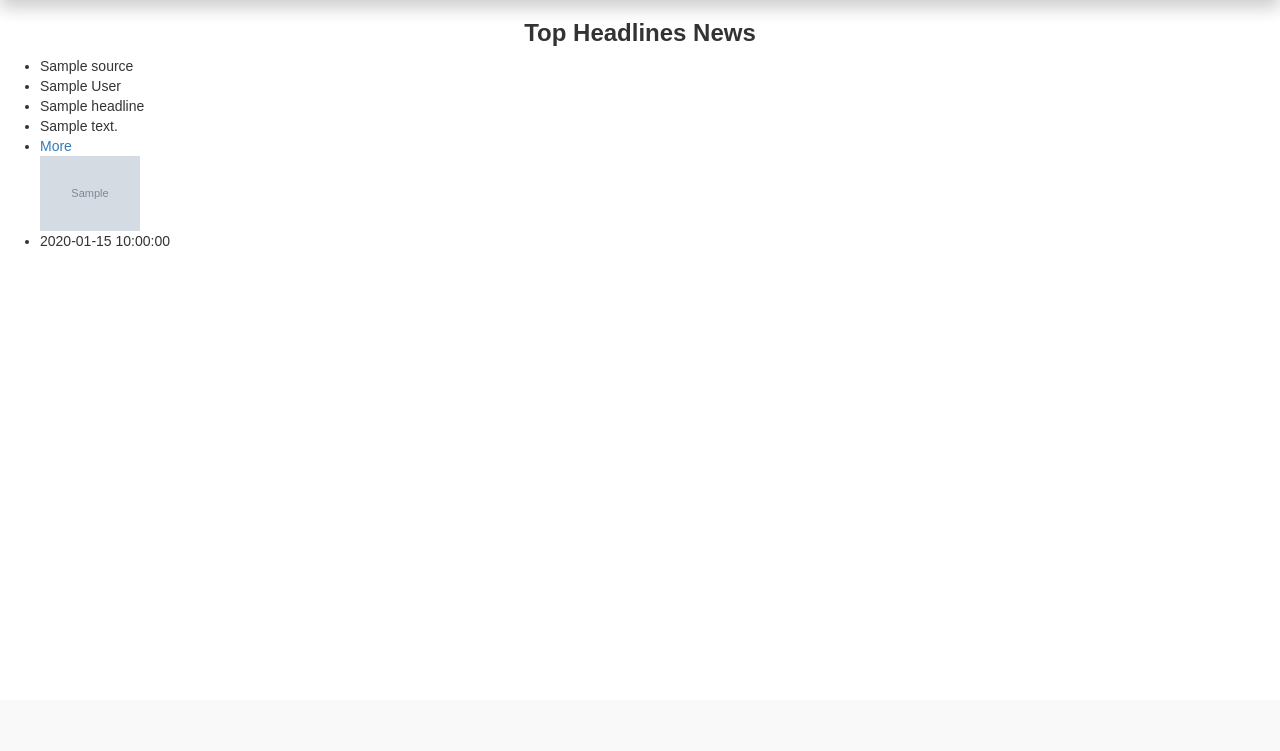
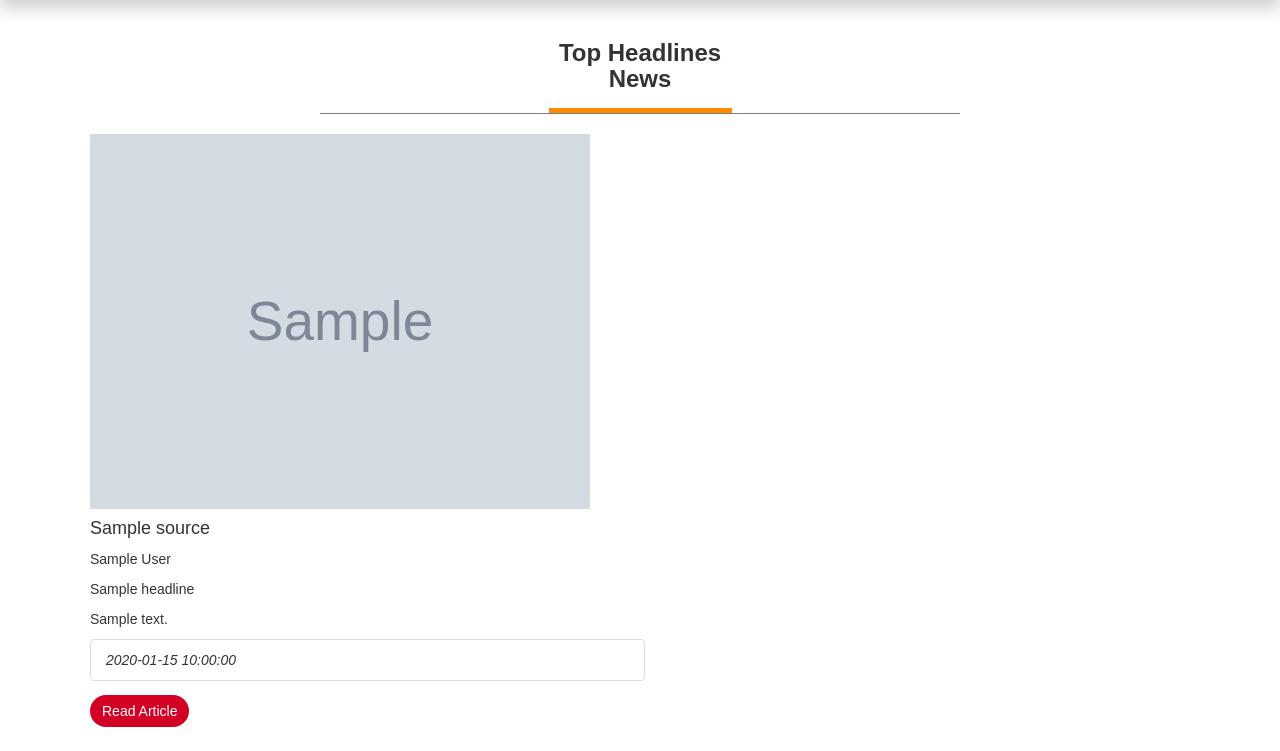
Before and after one commit to ZephonMakale/News-Api, a Flask app: template app/templates/headlines.html in a window 1280 px wide. Shown: the part 100-851 px from the top of the page. Before the commit the page ends 346 px from the top, so only its background shows below. Run offline with Flask 2, Linux system fonts and the light colour scheme; the template is opened without the code that fills it: most values are stand-ins (such as "Sample title", 1, 10 or a date in 2020); grey boxes marked "Sample" are stand-in pictures; parts of the project's set-up code (start-up, migrations or seed data) failed here and were passed over; some libraries are stand-ins or nearby versions.

Commit message:
modify style of the pages

```diff
--- a/app/static/css/index.css
+++ b/app/static/css/index.css
@@ -280,3 +280,8 @@ navbar .tab-highlighter{
         margin-right: -30px;
     }
 }
+.primary-btn{
+    background-color: #d10024;
+    -webkit-transition: 0.2s;
+    transition: 0.2s;
+}
--- a/app/templates/articles.html
+++ b/app/templates/articles.html
@@ -26,7 +26,9 @@
 
     <!--- Content Block-->
     {% block content %}
-    <h3>News Around The Globe</h3>
+    <div class="container" style="border-bottom: 1px solid rgba(0, 0, 0, 0.5); margin-bottom: 20px;">
+        <h3 style="border-bottom: 5px solid #ff8c00; margin-bottom: 0px; padding-bottom: 15px; width: 25%; ">News Around The Globe</h3>
+    </div>
     <ul>
         {{ macro.displayArticlesList(business)}}
     </ul>
--- a/app/templates/headlines.html
+++ b/app/templates/headlines.html
@@ -26,7 +26,10 @@
 
     <!--- Content Block-->
     {% block content %}
-    <h3>Top Headlines News</h3>
+    <div class="container" style="border-bottom: 1px solid rgba(0, 0, 0, 0.5); margin-bottom: 20px; width: 50%;">
+        <h3 style="border-bottom: 5px solid #ff8c00; margin-bottom: 0px; padding-bottom: 15px; margin-left: auto; margin-right: auto; width: 30%; ">Top Headlines News</h3>
+    </div>
+
      <ul>
         {{ macro.displayHeadlinesList(headlines)}}
     </ul>
--- a/app/templates/macros.html
+++ b/app/templates/macros.html
@@ -4,13 +4,13 @@
     <div class="container">
         <div class="row">
             {% for sources in sources_list %}
-            <div class="col-xs-3 col-sm-3 col-md-3 col-lg-3 movie-details">
+            <div class="col-xs-6 col-sm-6 col-md-6 col-lg-6 movie-details">
                 <div class="card" style="width: rem;">
                     <div class="card-body">
                       <h5 class="card-title">{{ sources.name }}</h5>
                       <p class="card-text">{{ sources.description }}</p>
                       <p class="ratings"> <b> {{ sources.country }}</b> - <i>{{ sources.category}} votes </i> </p>
-                      <li class="btn btn-primary "><a href="{{ sources.url}}" style="color: white">MORE INFO</a></li>
+                      <li class="btn btn-primary " style="background-color: #d10024; border-radius: 40px; padding:8px 12px; color: #fff; -webkit-transition: 0.2s; transition: 0.2s;"><a href="{{ sources.url}}" style="color: white">Read Artcle</a></li>
                     </div>
                 </div>
             </div>
@@ -22,26 +22,66 @@
 
 {% macro displayArticlesList(articles_list) %}
 
-    {% for articles in articles_list %}
-        <li>{{ articles.author }}</li>
-        <li>{{ articles.title }}</li>
-        <li>{{ articles.description }}</li>
-        <li><a href="{{ articles.url}}">Link</a></li>
-        <img src="{{ articles.urlToImage}}" alt="" width="100vw">
-        <li>{{ articles.publishedAt}}</li>
-        <li>{{ articles.content}}</li>
-    {% endfor %}
+
+    <div class="container">
+        <div class="row">
+        {% for articles in articles_list %}
+          <div class="col-xs-12 col-sm-12 col-md-12 col-lg-12">
+            <div class="card" style="width: 40vw;">
+                <img class="card-img-top img-responsive" src="{{ articles.urlToImage}}" alt="Card image cap" width="500vw">
+                <div class="card-body">
+                  <h4 class="card-title">{{ articles.title }}</h4>
+                  <p class="card-text">{{ articles.description }}</p>
+                  <p class="card-text">{{ articles.content}}</p>
+                </div>
+                <ul class="list-group list-group-flush">
+                  <li class="list-group-item"><b>{{ articles.author }}</b></li>
+                  <li class="list-group-item"><i>{{ articles.publishedAt}}</i></li>
+                </ul>
+                <div class="card-body center-block">
+                  <a href="{{ articles.url}}" class="primary-btn cta-btn " style="background-color: #d10024; border-radius: 40px; padding:8px 12px; color: #fff; -webkit-transition: 0.2s; transition: 0.2s;">Read Article</a></a>
+                </div>
+                <div>
+                    <br>
+                    <hr>
+                </div>
+            </div>
+          </div>
+        {% endfor %}
+        </div>
+    </div>
+
 {% endmacro %}
 
+
+
 {% macro displayHeadlinesList(headlines_list) %}
+<div class="container">
+    <div class="row">
+    {% for headlines in headlines_list %}
+      <div class="col-xs-6 col-sm-6 col-md-6 col-lg-6">
+        <div class="card" style="width: vw;">
+            <img class="card-img-top img-responsive" src="{{ headlines.urlToImage}}" alt="Card image cap" width="500vw">
+            <div class="card-body">
+              <h4 class="card-title">{{ headlines.source.name }}</h4>
+              <p class="card-text">{{ headlines.author }}</p>
+              <p class="card-text">{{ headlines.title }}</p>
+              <p class="card-text">{{ headlines.description }}</p>
 
-    {% for headlines in headlines_list %}
-        <li>{{ headlines.source.name }}</li>
-        <li>{{ headlines.author }}</li>
-        <li>{{ headlines.title }}</li>
-        <li>{{ headlines.description }}</li>
-        <li><a href="{{ headlines.url}}">More</a></li>
-        <img src="{{ headlines.urlToImage}}" alt="" width="100vw">
-        <li>{{ headlines.publishedAt}}</li>
+            </div>
+            <ul class="list-group list-group-flush">
+              <li class="list-group-item"><i>{{ headlines.publishedAt}}</i></li>
+            </ul>
+            <div class="card-body center-block">
+              <a href="{{ headlines.url}}" class="primary-btn cta-btn " style="background-color: #d10024; border-radius: 40px; padding:8px 12px; color: #fff; -webkit-transition: 0.2s; transition: 0.2s;">Read Article</a></a>
+            </div>
+            <div>
+                <br>
+            </div>
+        </div>
+      </div>
     {% endfor %}
+    </div>
+</div>
+
 {% endmacro %}
```
Also changed, not shown: app/templates/index.html (+8 -2 lines).
